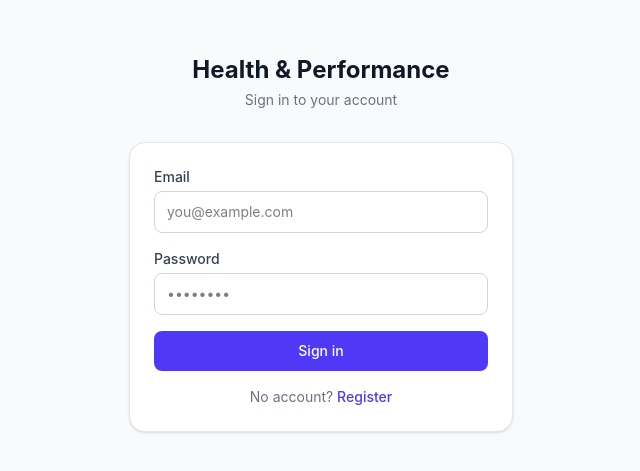
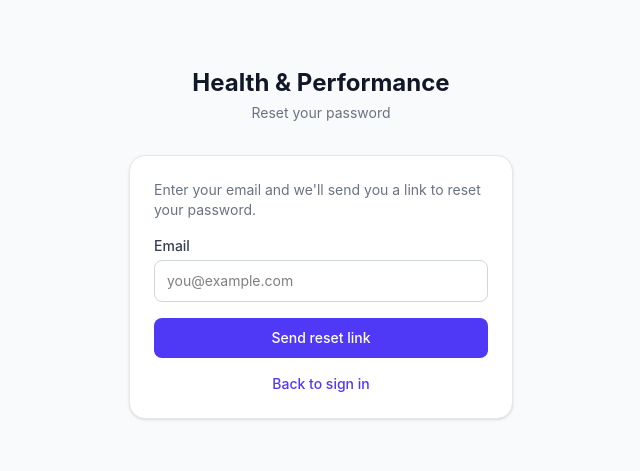
Before and after one commit to Easty11/health-app, a React (Vite) app in the folder frontend/: page /forgot-password in a window 1280 px wide. Before the commit this address led to /login. Shown: the part 157-628 px from the top of the page, without its empty margins (319-959 px from the left). Built offline with nearby package versions, Linux system fonts and the light colour scheme; no server answers.

Commit message:
feat: forgot password and reset password pages

```diff
--- a/frontend/src/App.jsx
+++ b/frontend/src/App.jsx
@@ -3,6 +3,8 @@ import Login from './pages/Login'
 import Register from './pages/Register'
 import Dashboard from './pages/Dashboard'
 import Settings from './pages/Settings'
+import ForgotPassword from './pages/ForgotPassword'
+import ResetPassword from './pages/ResetPassword'
 
 function RequireAuth({ children }) {
   return localStorage.getItem('token') ? children : <Navigate to="/login" replace />
@@ -14,6 +16,8 @@ export default function App() {
       <Routes>
         <Route path="/login" element={<Login />} />
         <Route path="/register" element={<Register />} />
+        <Route path="/forgot-password" element={<ForgotPassword />} />
+        <Route path="/reset-password" element={<ResetPassword />} />
         <Route path="/dashboard" element={<RequireAuth><Dashboard /></RequireAuth>} />
         <Route path="/settings" element={<RequireAuth><Settings /></RequireAuth>} />
         <Route path="*" element={<Navigate to="/dashboard" replace />} />
--- /dev/null
+++ b/frontend/src/pages/ForgotPassword.jsx
@@ -0,0 +1,83 @@
+import { useState } from 'react'
+import { Link } from 'react-router-dom'
+import api from '../api'
+
+export default function ForgotPassword() {
+  const [email, setEmail] = useState('')
+  const [submitted, setSubmitted] = useState(false)
+  const [loading, setLoading] = useState(false)
+
+  async function handleSubmit(e) {
+    e.preventDefault()
+    setLoading(true)
+    try {
+      await api.post('/auth/forgot-password', { email })
+    } catch {
+      // Swallow errors — we never reveal whether the email exists
+    } finally {
+      setLoading(false)
+      setSubmitted(true)
+    }
+  }
+
+  return (
+    <div className="min-h-screen bg-gray-50 flex items-center justify-center px-4">
+      <div className="w-full max-w-sm">
+        <div className="text-center mb-8">
+          <h1 className="text-2xl font-bold text-gray-900">Health &amp; Performance</h1>
+          <p className="text-gray-500 mt-1 text-sm">Reset your password</p>
+        </div>
+
+        <div className="bg-white rounded-2xl shadow-sm border border-gray-200 p-6">
+          {submitted ? (
+            <div className="text-center space-y-4">
+              <div className="text-4xl">📬</div>
+              <p className="text-sm text-gray-700 font-medium">
+                If that email exists you'll receive a reset link shortly.
+              </p>
+              <p className="text-xs text-gray-400">Check your spam folder if it doesn't arrive.</p>
+              <Link
+                to="/login"
+                className="block text-sm text-indigo-600 hover:underline font-medium"
+              >
+                Back to sign in
+              </Link>
+            </div>
+          ) : (
+            <form onSubmit={handleSubmit} className="space-y-4">
+              <p className="text-sm text-gray-500">
+                Enter your email and we'll send you a link to reset your password.
+              </p>
+
+              <div>
+                <label className="block text-sm font-medium text-gray-700 mb-1">Email</label>
+                <input
+                  type="email"
+                  required
+                  value={email}
+                  onChange={(e) => setEmail(e.target.value)}
+                  className="w-full rounded-lg border border-gray-300 px-3 py-2.5 text-sm focus:outline-none focus:ring-2 focus:ring-indigo-500"
+                  placeholder="you@example.com"
+                />
+              </div>
+
+              <button
+                type="submit"
+                disabled={loading}
+                className="w-full bg-indigo-600 hover:bg-indigo-700 disabled:opacity-50 text-white font-medium rounded-lg py-2.5 text-sm transition-colors"
+              >
+                {loading ? 'Sending…' : 'Send reset link'}
+              </button>
+
+              <p className="text-center text-sm text-gray-500">
+                <Link to="/login" className="text-indigo-600 hover:underline font-medium">
+                  Back to sign in
+                </Link>
+              </p>
+            </form>
+          )}
+        </div>
+      </div>
+    </div>
+  )
+}
--- a/frontend/src/pages/Login.jsx
+++ b/frontend/src/pages/Login.jsx
@@ -72,6 +72,12 @@ export default function Login() {
           </button>
 
           <p className="text-center text-sm text-gray-500">
+            <Link to="/forgot-password" className="text-indigo-600 hover:underline font-medium">
+              Forgot password?
+            </Link>
+          </p>
+
+          <p className="text-center text-sm text-gray-500">
             No account?{' '}
             <Link to="/register" className="text-indigo-600 hover:underline font-medium">
               Register
--- /dev/null
+++ b/frontend/src/pages/ResetPassword.jsx
@@ -0,0 +1,127 @@
+import { useState } from 'react'
+import { Link, useSearchParams } from 'react-router-dom'
+import api from '../api'
+
+export default function ResetPassword() {
+  const [searchParams] = useSearchParams()
+  const token = searchParams.get('token')
+
+  const [form, setForm] = useState({ password: '', confirm: '' })
+  const [error, setError] = useState('')
+  const [success, setSuccess] = useState(false)
+  const [loading, setLoading] = useState(false)
+
+  if (!token) {
+    return (
+      <div className="min-h-screen bg-gray-50 flex items-center justify-center px-4">
+        <div className="w-full max-w-sm text-center">
+          <div className="bg-white rounded-2xl shadow-sm border border-gray-200 p-6 space-y-4">
+            <div className="text-4xl">⚠️</div>
+            <p className="text-sm font-medium text-gray-800">Invalid reset link</p>
+            <p className="text-xs text-gray-400">
+              This link is missing a token. Request a new one below.
+            </p>
+            <Link
+              to="/forgot-password"
+              className="block text-sm text-indigo-600 hover:underline font-medium"
+            >
+              Request a new reset link
+            </Link>
+          </div>
+        </div>
+      </div>
+    )
+  }
+
+  async function handleSubmit(e) {
+    e.preventDefault()
+    setError('')
+
+    if (form.password !== form.confirm) {
+      setError('Passwords do not match')
+      return
+    }
+    if (form.password.length < 8) {
+      setError('Password must be at least 8 characters')
+      return
+    }
+
+    setLoading(true)
+    try {
+      await api.post('/auth/reset-password', {
+        token,
+        new_password: form.password,
+      })
+      setSuccess(true)
+    } catch (err) {
+      setError(err.response?.data?.detail || 'Something went wrong')
+    } finally {
+      setLoading(false)
+    }
+  }
+
+  return (
+    <div className="min-h-screen bg-gray-50 flex items-center justify-center px-4">
+      <div className="w-full max-w-sm">
+        <div className="text-center mb-8">
+          <h1 className="text-2xl font-bold text-gray-900">Health &amp; Performance</h1>
+          <p className="text-gray-500 mt-1 text-sm">Choose a new password</p>
+        </div>
+
+        <div className="bg-white rounded-2xl shadow-sm border border-gray-200 p-6">
+          {success ? (
+            <div className="text-center space-y-4">
+              <div className="text-4xl">✅</div>
+              <p className="text-sm font-medium text-gray-800">Password reset successfully</p>
+              <Link
+                to="/login"
+                className="block text-sm text-indigo-600 hover:underline font-medium"
+              >
+                Sign in with your new password
+              </Link>
+            </div>
+          ) : (
+            <form onSubmit={handleSubmit} className="space-y-4">
+              {error && (
+                <div className="bg-red-50 text-red-700 text-sm rounded-lg px-3 py-2">{error}</div>
+              )}
+
+              <div>
+                <label className="block text-sm font-medium text-gray-700 mb-1">New password</label>
+                <input
+                  type="password"
+                  required
+                  minLength={8}
+                  value={form.password}
+                  onChange={(e) => setForm({ ...form, password: e.target.value })}
+                  className="w-full rounded-lg border border-gray-300 px-3 py-2.5 text-sm focus:outline-none focus:ring-2 focus:ring-indigo-500"
+                  placeholder="Min 8 characters"
+                />
+              </div>
+
+              <div>
+                <label className="block text-sm font-medium text-gray-700 mb-1">Confirm password</label>
+                <input
+                  type="password"
+                  required
+                  value={form.confirm}
+                  onChange={(e) => setForm({ ...form, confirm: e.target.value })}
+                  className="w-full rounded-lg border border-gray-300 px-3 py-2.5 text-sm focus:outline-none focus:ring-2 focus:ring-indigo-500"
+                  placeholder="••••••••"
+                />
+              </div>
+
+              <button
+                type="submit"
+                disabled={loading}
+                className="w-full bg-indigo-600 hover:bg-indigo-700 disabled:opacity-50 text-white font-medium rounded-lg py-2.5 text-sm transition-colors"
+              >
+                {loading ? 'Resetting…' : 'Reset password'}
+              </button>
+            </form>
+          )}
+        </div>
+      </div>
+    </div>
+  )
+}
```
